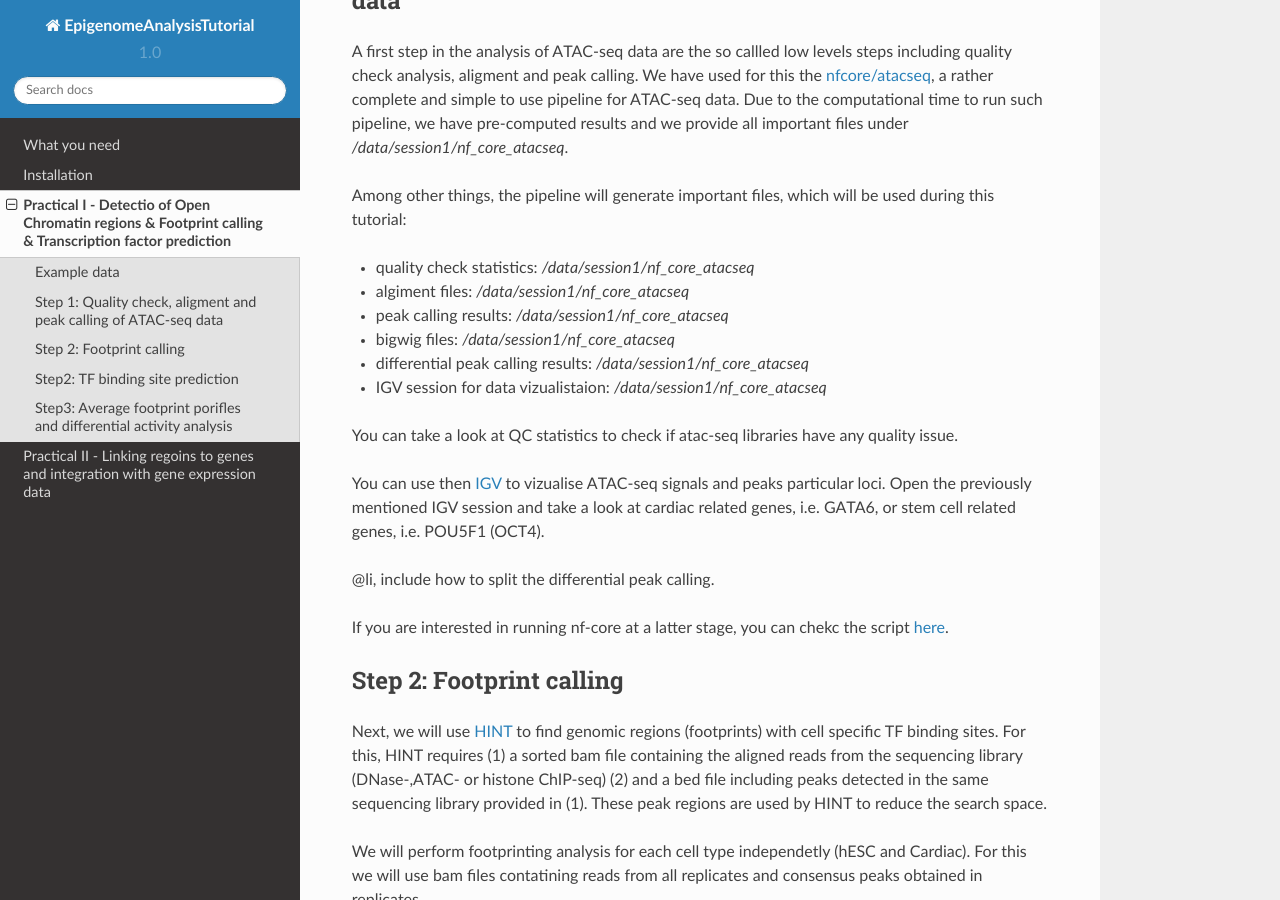
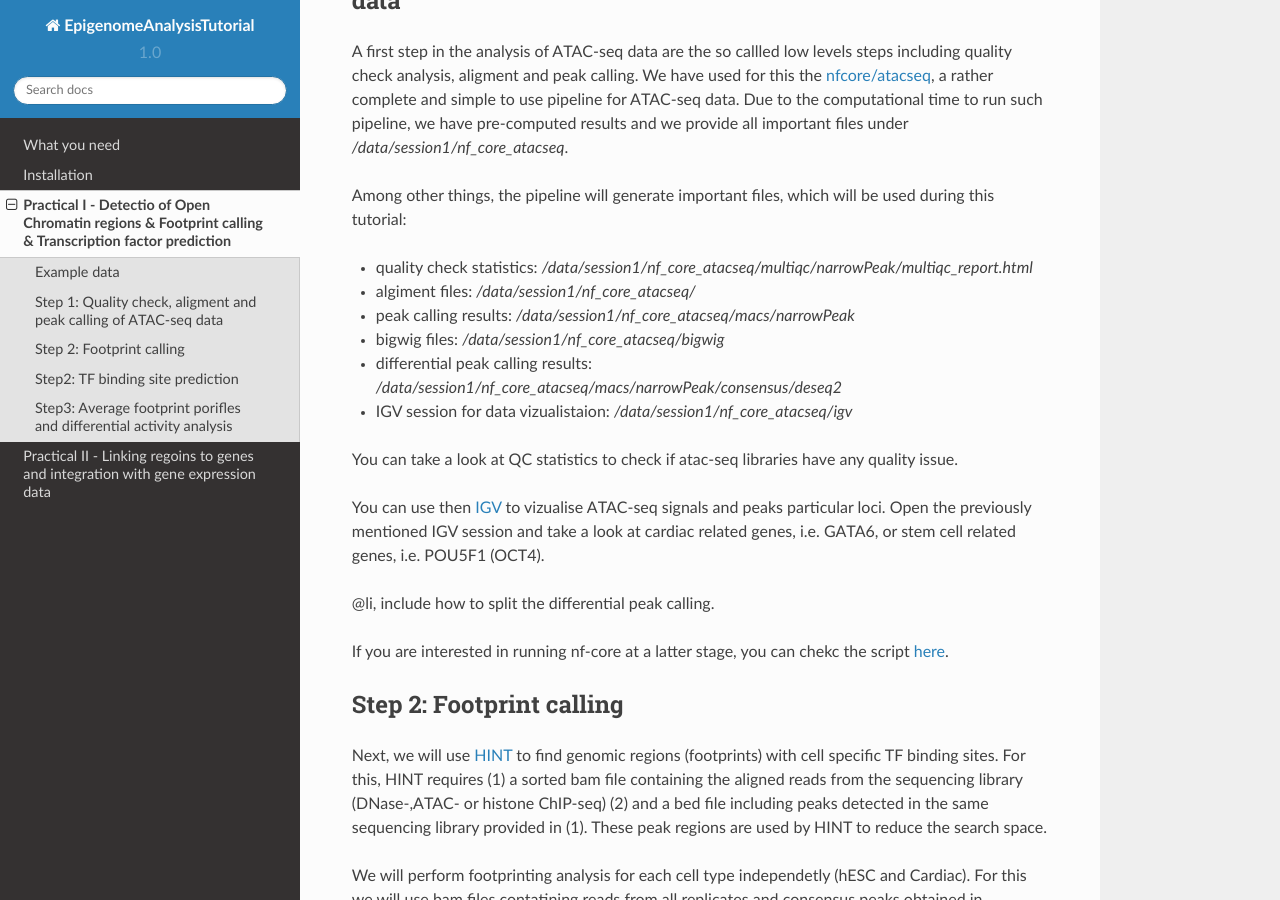
Before and after one commit to SchulzLab/EpigenomeAnalysisTutorial-2020, a Sphinx documentation site: the page built from docs/Practical1.rst, in a window 1280 px wide and 900 px high, scrolled down 536 px. Built offline with Sphinx 7.4.7 and the Read the Docs theme 2.0.0, drawn with Linux system fonts in a browser that asks for light colours.

Commit message:
Update Practical1.rst
upload file locations

```diff
--- a/docs/Practical1.rst
+++ b/docs/Practical1.rst
@@ -15,12 +15,12 @@ A first step in the analysis of ATAC-seq data are the so callled low levels step
 
 Among other things, the pipeline will generate important files, which will be used during this tutorial:
 
-- quality check statistics: */data/session1/nf_core_atacseq*
-- algiment files: */data/session1/nf_core_atacseq*
-- peak calling results: */data/session1/nf_core_atacseq*
-- bigwig files: */data/session1/nf_core_atacseq*
-- differential peak calling results: */data/session1/nf_core_atacseq*
-- IGV session for data vizualistaion: */data/session1/nf_core_atacseq*
+- quality check statistics: */data/session1/nf_core_atacseq/multiqc/narrowPeak/multiqc_report.html*
+- algiment files: */data/session1/nf_core_atacseq/*
+- peak calling results: */data/session1/nf_core_atacseq/macs/narrowPeak*
+- bigwig files: */data/session1/nf_core_atacseq/bigwig*
+- differential peak calling results: */data/session1/nf_core_atacseq/macs/narrowPeak/consensus/deseq2*
+- IGV session for data vizualistaion: */data/session1/nf_core_atacseq/igv*
 
 You can take a look at QC statistics to check if atac-seq libraries have any quality issue.
 
```
